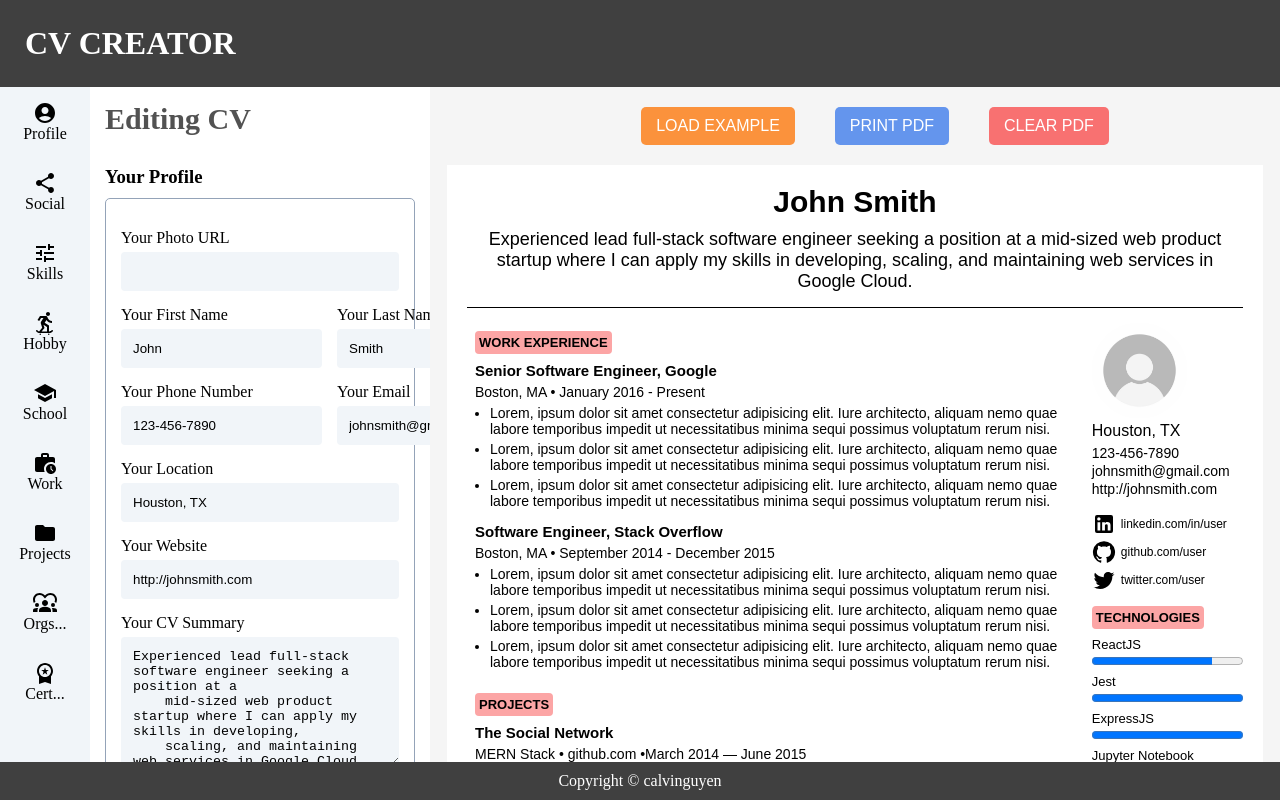
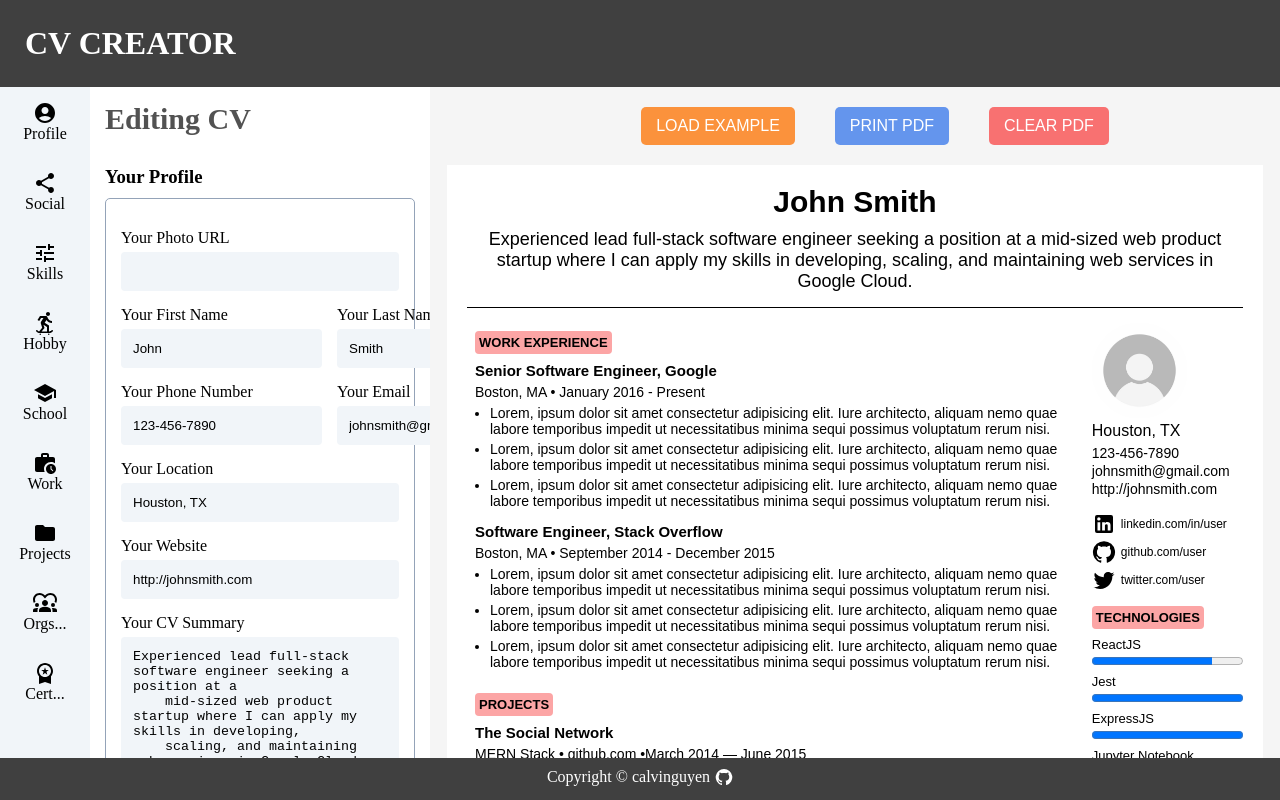
Before and after one commit to calvinguyen/cv-application, a React (Vite) app: page / in a window 1280 px wide. Built offline with nearby package versions, Linux system fonts and the light colour scheme.

Commit message:
Add personal github link to footer

```diff
--- a/src/assets/css/index.css
+++ b/src/assets/css/index.css
@@ -28,6 +28,19 @@ footer {
   color: white;
   display: flex;
   justify-content: center;
+  gap: 5px;
+}
+
+.footer-link {
+  color: white;
+}
+
+.footer-link:hover {
+  color: rgba(255, 255, 255, 0.61);
+}
+
+.footer-link:visited {
+  color: white;
 }
 
 #cv-form-container, #cv-edit-bar {
--- a/src/components/Footer.jsx
+++ b/src/components/Footer.jsx
@@ -1,10 +1,14 @@
+import GitHubIcon from '@mui/icons-material/GitHub';
+
 function Footer() {
   return (
     <footer>
       <p className="footer-text">Copyright &copy; calvinguyen</p>
-      {/* Github icon / link to profile */}
+      <a href="https://github.com/calvinguyen" target="_blank" rel="noopener noreferrer" className='footer-link'>
+        <GitHubIcon style={{ fontSize: 'large' }} />
+      </a>
     </footer>
-  )
+  );
 }
 
-export default Footer
+export default Footer;
```
